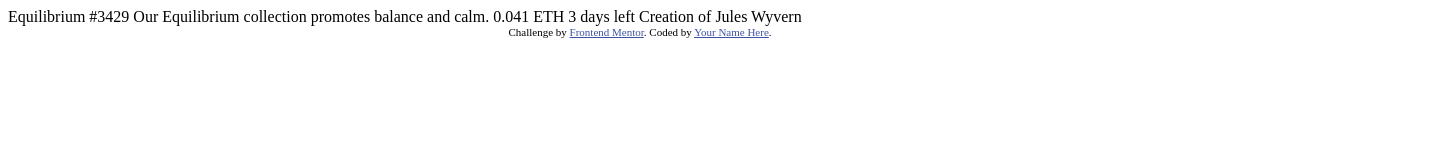
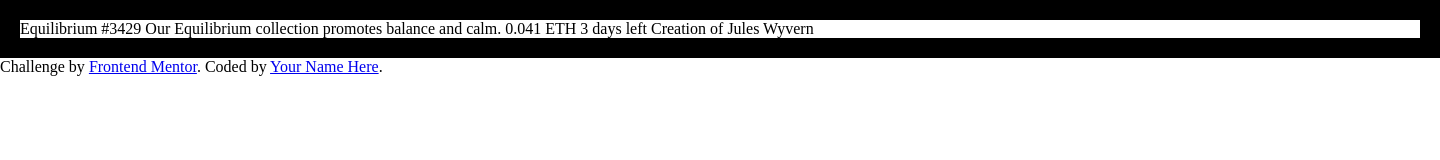
Before and after one commit to alxanderapollo/NFT-Collection-, a plain HTML site: page index.html in a window 1280 px wide. Shown: the whole page, 1440 px wide, since content can reach past the window. Drawn offline with Linux system fonts and the light colour scheme.

Commit message:
Set up the intial project

```diff
--- a/index.html
+++ b/index.html
@@ -1,34 +1,32 @@
 <!DOCTYPE html>
 <html lang="en">
   <head>
-  <meta charset="UTF-8">
-  <meta name="viewport" content="width=device-width, initial-scale=1.0"> <!-- displays site properly based on user's device -->
+    <meta charset="UTF-8" />
+    <meta name="viewport" content="width=device-width, initial-scale=1.0" />
+    <!-- displays site properly based on user's device -->
 
-  <link rel="icon" type="image/png" sizes="32x32" href="./images/favicon-32x32.png">
+    <link
+      rel="icon"
+      type="image/png"
+      sizes="32x32"
+      href="./images/favicon-32x32.png"
+    />
 
     <title>Frontend Mentor | NFT preview card component</title>
-
-  <!-- Feel free to remove these styles or customise in your own stylesheet 👍 -->
-  <style>
-    .attribution { font-size: 11px; text-align: center; }
-    .attribution a { color: hsl(228, 45%, 44%); }
-  </style>
+    <link href="style.css" rel="stylesheet" />
   </head>
   <body>
     <div class="container">
-
-  Equilibrium #3429
-
-  Our Equilibrium collection promotes balance and calm.
-
-  0.041 ETH
-  3 days left
-
-  Creation of Jules Wyvern
+      <div class="Bullet">
+        Equilibrium #3429 Our Equilibrium collection promotes balance and calm.
+        0.041 ETH 3 days left Creation of Jules Wyvern
+      </div>
 
       <div class="attribution">
-    Challenge by <a href="https://www.frontendmentor.io?ref=challenge" target="_blank">Frontend Mentor</a>.
-    Coded by <a href="#">Your Name Here</a>.
+        Challenge by
+        <a href="https://www.frontendmentor.io?ref=challenge" target="_blank"
+          >Frontend Mentor</a
+        >. Coded by <a href="#">Your Name Here</a>.
       </div>
     </div>
   </body>
--- a/style.css
+++ b/style.css
@@ -0,0 +1,12 @@
+*{
+    margin: 0;
+    padding: 0;
+}
+/* center and set everything to be responsive */
+.container{
+    margin: 0 auto;
+    width: 1440px
+}
+.Bullet{
+    border: 20px solid black;
+}
```
Lines whose indentation alone changed are shown as unchanged.
